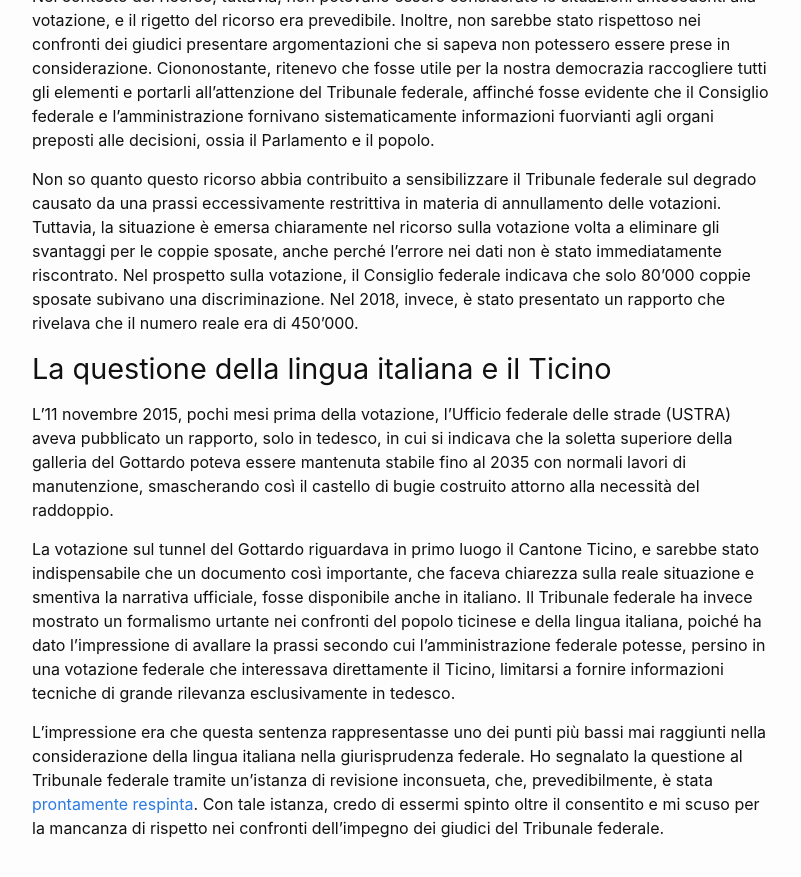
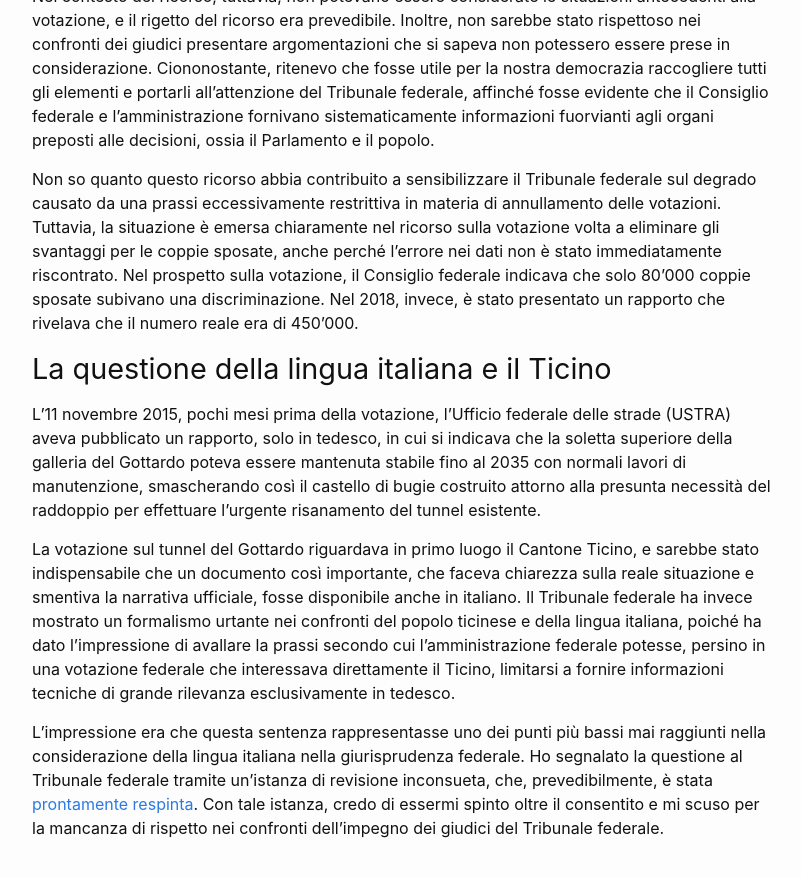
Before and after one commit to dzucchetti/dzucchetti.github.io, a Jekyll site: the page built from _posts/2025-02-16-riflessioni-ricorso-votazione-raddoppio-gottardo.md, in a window 1280 px wide and 900 px high, scrolled down 833 px. Shown: the top 877 px of the window, without its empty margins (238-1039 px from the left). Built offline with Jekyll 4.4.1, drawn with Linux system fonts in a browser that asks for light colours.

Commit message:
specifica meglio necessità raddoppio.

```diff
--- a/_posts/2025-02-16-riflessioni-ricorso-votazione-raddoppio-gottardo.md
+++ b/_posts/2025-02-16-riflessioni-ricorso-votazione-raddoppio-gottardo.md
@@ -28,7 +28,7 @@ Non so quanto questo ricorso abbia contribuito a sensibilizzare il Tribunale fed
 
 ## La questione della lingua italiana e il Ticino
 
-L’11 novembre 2015, pochi mesi prima della votazione, l’Ufficio federale delle strade (USTRA) aveva pubblicato un rapporto, solo in tedesco, in cui si indicava che la soletta superiore della galleria del Gottardo poteva essere mantenuta stabile fino al 2035 con normali lavori di manutenzione, smascherando così il castello di bugie costruito attorno alla necessità del raddoppio.
+L’11 novembre 2015, pochi mesi prima della votazione, l’Ufficio federale delle strade (USTRA) aveva pubblicato un rapporto, solo in tedesco, in cui si indicava che la soletta superiore della galleria del Gottardo poteva essere mantenuta stabile fino al 2035 con normali lavori di manutenzione, smascherando così il castello di bugie costruito attorno alla presunta necessità del raddoppio per effettuare l’urgente risanamento del tunnel esistente.
 
 La votazione sul tunnel del Gottardo riguardava in primo luogo il Cantone Ticino, e sarebbe stato indispensabile che un documento così importante, che faceva chiarezza sulla reale situazione e smentiva la narrativa ufficiale, fosse disponibile anche in italiano. Il Tribunale federale ha invece mostrato un formalismo urtante nei confronti del popolo ticinese e della lingua italiana, poiché ha dato l’impressione di avallare la prassi secondo cui l’amministrazione federale potesse, persino in una votazione federale che interessava direttamente il Ticino, limitarsi a fornire informazioni tecniche di grande rilevanza esclusivamente in tedesco.
 
```
